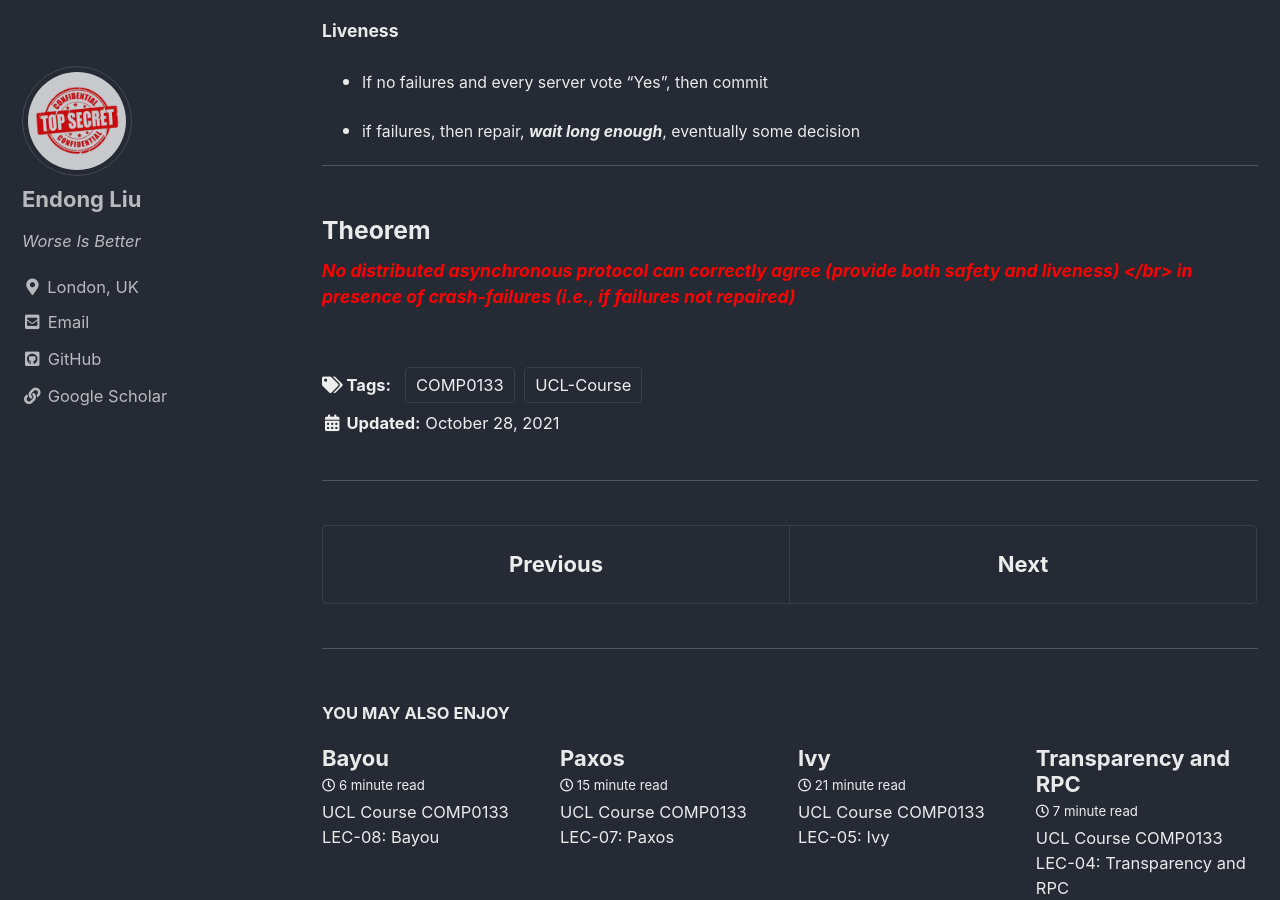
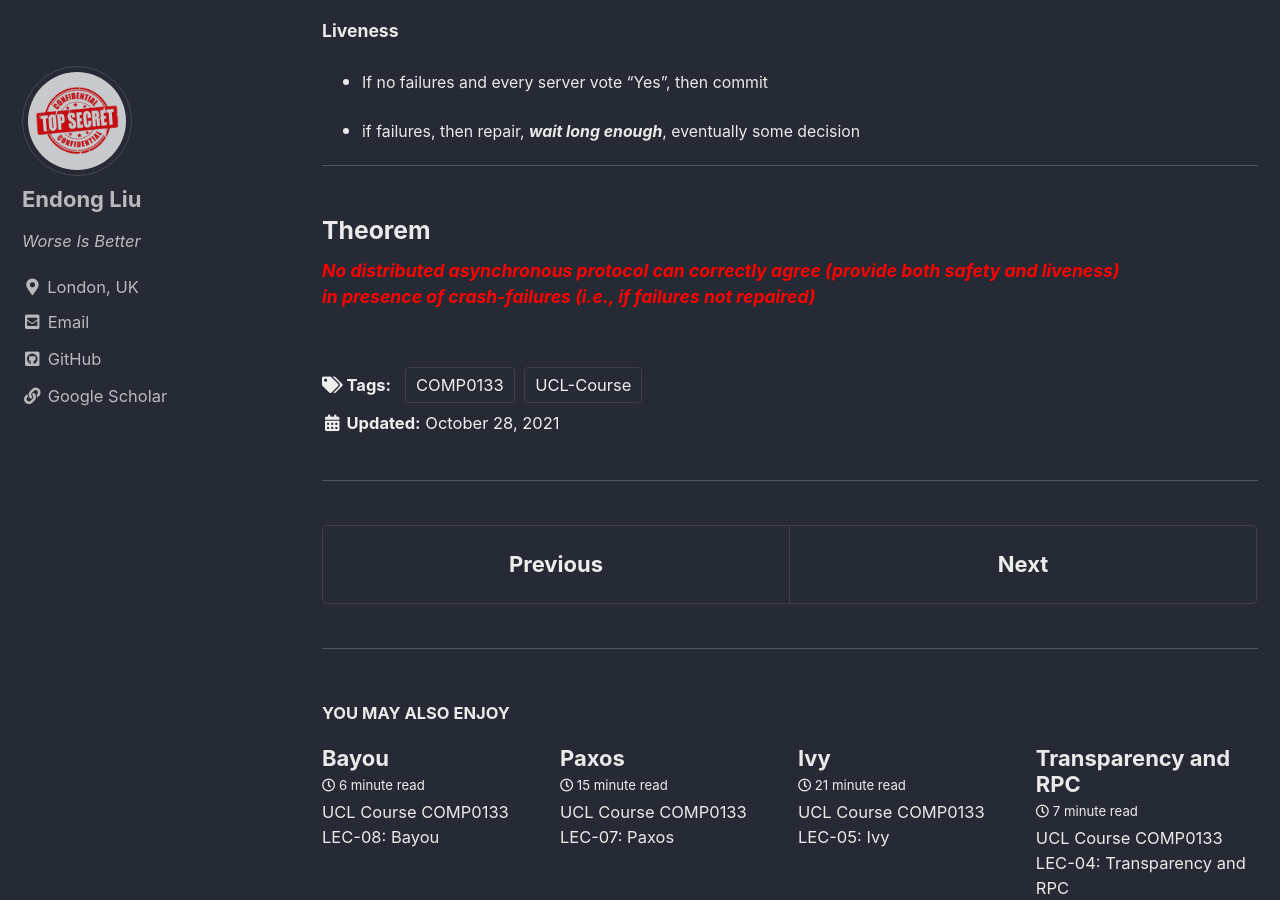
Before and after one commit to ZzPoLariszZ/zzpolariszz.github.io, a Jekyll site: the page built from _posts/2021-10-28-COMP0133-06.md, in a window 1280 px wide and 900 px high, scrolled down 6791 px. Built offline with Jekyll 4.4.1, drawn with Linux system fonts in a browser that asks for light colours; cached includes are drawn as plain includes.

Commit message:
Update 2021-10-28-COMP0133-06.md

```diff
--- a/_posts/2021-10-28-COMP0133-06.md
+++ b/_posts/2021-10-28-COMP0133-06.md
@@ -237,4 +237,4 @@ such that all nodes should know their state before crash (using non-volatile mem
 ---
 ### Theorem
 
-***<span style="color:Red">No distributed asynchronous protocol can correctly agree (provide both safety and liveness) </br> in presence of crash-failures (i.e., if failures not repaired)</span>***
+***<span style="color:Red">No distributed asynchronous protocol can correctly agree (provide both safety and liveness) <br> in presence of crash-failures (i.e., if failures not repaired)</span>***
```
